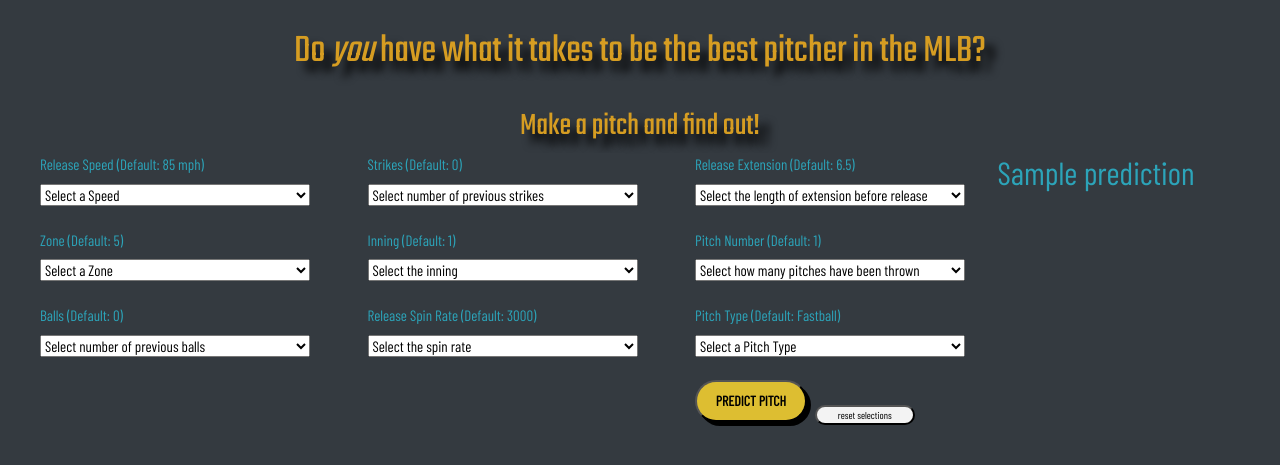
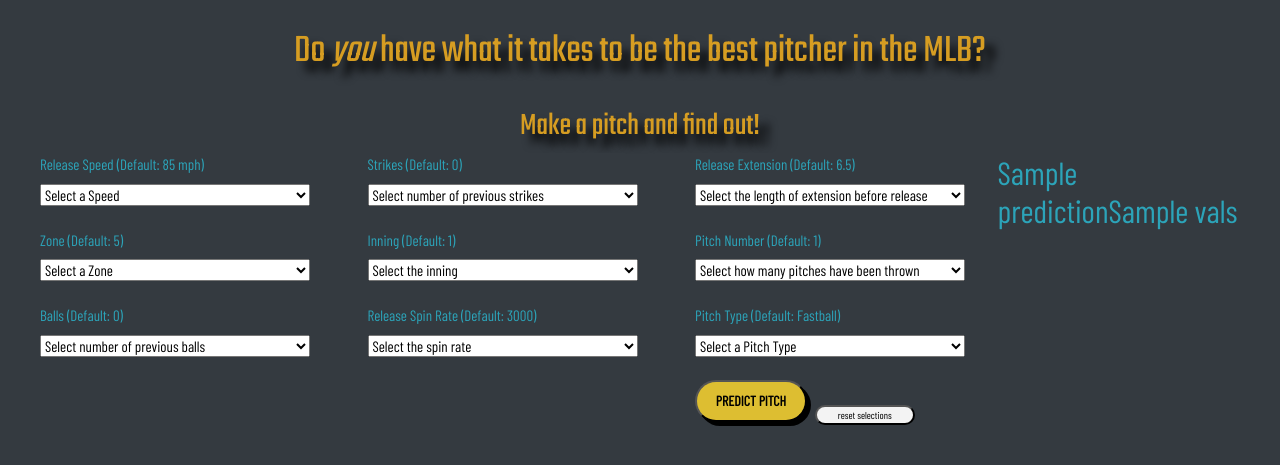
Before and after one commit to KarenMashburn/team-country-music, a Flask app: template templates/pitches.html in a window 1280 px wide. Shown: the part 288-753 px from the top of the page. Run offline with Flask 2, Linux system fonts and the light colour scheme; the template is opened without the code that fills it: most values are stand-ins (such as "Sample title", 1, 10 or a date in 2020); parts of the project's set-up code (start-up, migrations or seed data) failed here and were passed over; some libraries are stand-ins or nearby versions.

Commit message:
Continue work on model predictions

```diff
--- a/templates/pitches.html
+++ b/templates/pitches.html
@@ -220,7 +220,7 @@
             <!-- Strike/Not-Strike Outcome -->
             <div class='col-md-3'>
                 <div class='container'>
-                    <h2 id='prediction'>{{prediction}}</h2>
+                    <h2 id='prediction'>{{prediction}}{{vals}}</h2>
                 </div>
             </div>
         </div>
```
